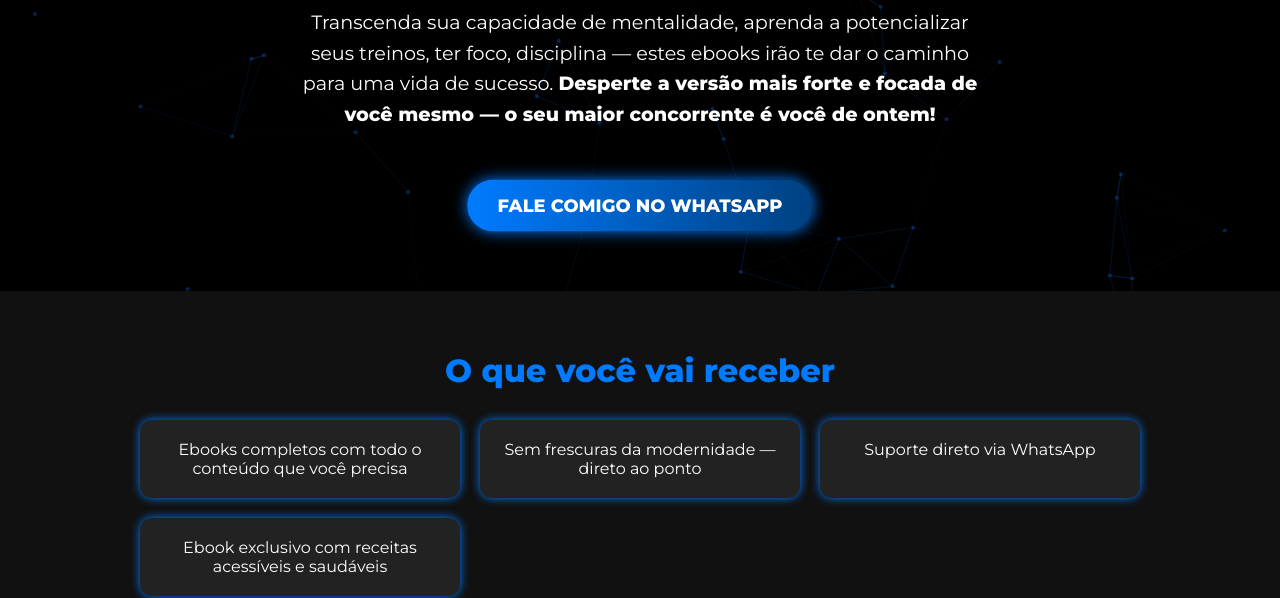
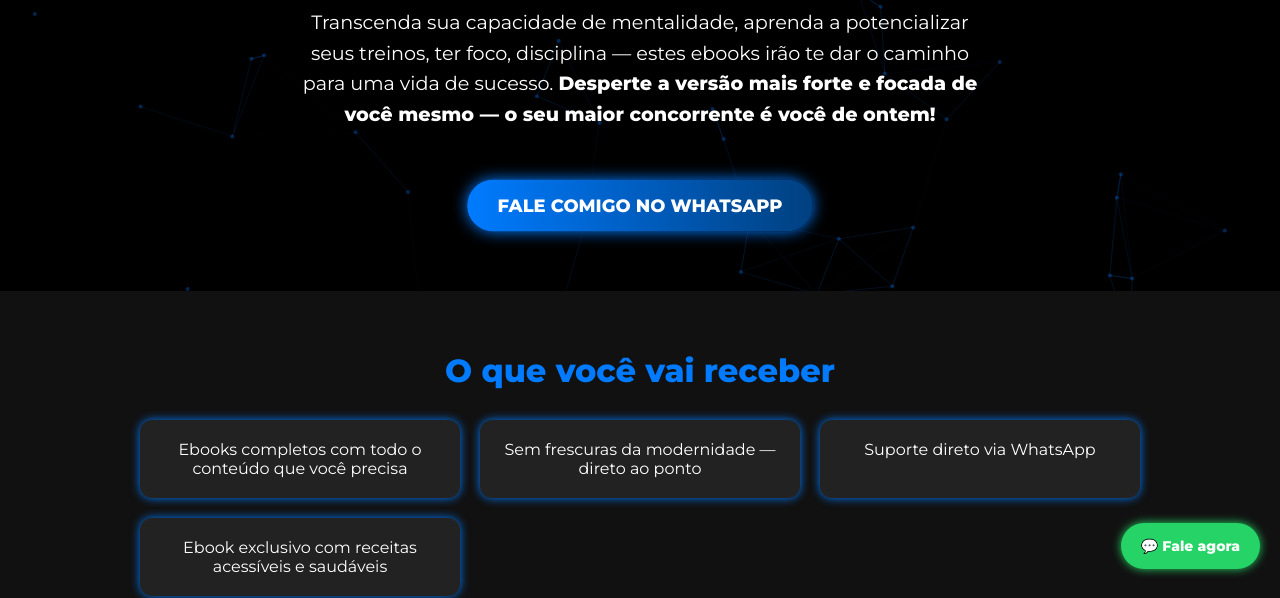
Before and after one commit to lukkenn01/Mentalid-de-e-Est-tica, a plain HTML site: page index.html in a window 1280 px wide. Shown: the part 211-809 px from the top of the page. Drawn offline with nearby package versions, Linux system fonts and the light colour scheme.

Commit message:
Add files via upload

```diff
--- a/index.html
+++ b/index.html
@@ -11,6 +11,7 @@
       margin: 0;
       padding: 0;
       box-sizing: border-box;
+      scroll-behavior: smooth;
     }
     html, body {
       font-family: 'Montserrat', sans-serif;
@@ -112,6 +113,24 @@
       margin: 0 auto;
       line-height: 1.6;
     }
+    /* Botão fixo WhatsApp */
+    .zap-fixo {
+      position: fixed;
+      bottom: 20px;
+      right: 20px;
+      background: #25D366;
+      color: white;
+      padding: 14px 20px;
+      border-radius: 50px;
+      font-weight: bold;
+      text-decoration: none;
+      box-shadow: 0 0 10px #25D366;
+      z-index: 1000;
+      font-size: 14px;
+    }
+    .zap-fixo:hover {
+      background: #1ebc59;
+    }
   </style>
 </head>
 <body>
@@ -140,6 +159,8 @@
     <h2>Bônus Adicionais Disponíveis</h2>
     <p>Ao adquirir o Ebook principal, você terá acesso a uma seleção de ebooks complementares com conteúdo exclusivo por um valor simbólico. Aproveite para turbinar seu conhecimento e resultados!</p>
   </section>
+
+  <a href="https://wa.me/5514996966771" class="zap-fixo">💬 Fale agora</a>
 
   <script>
     particlesJS("particles-js", {
```
